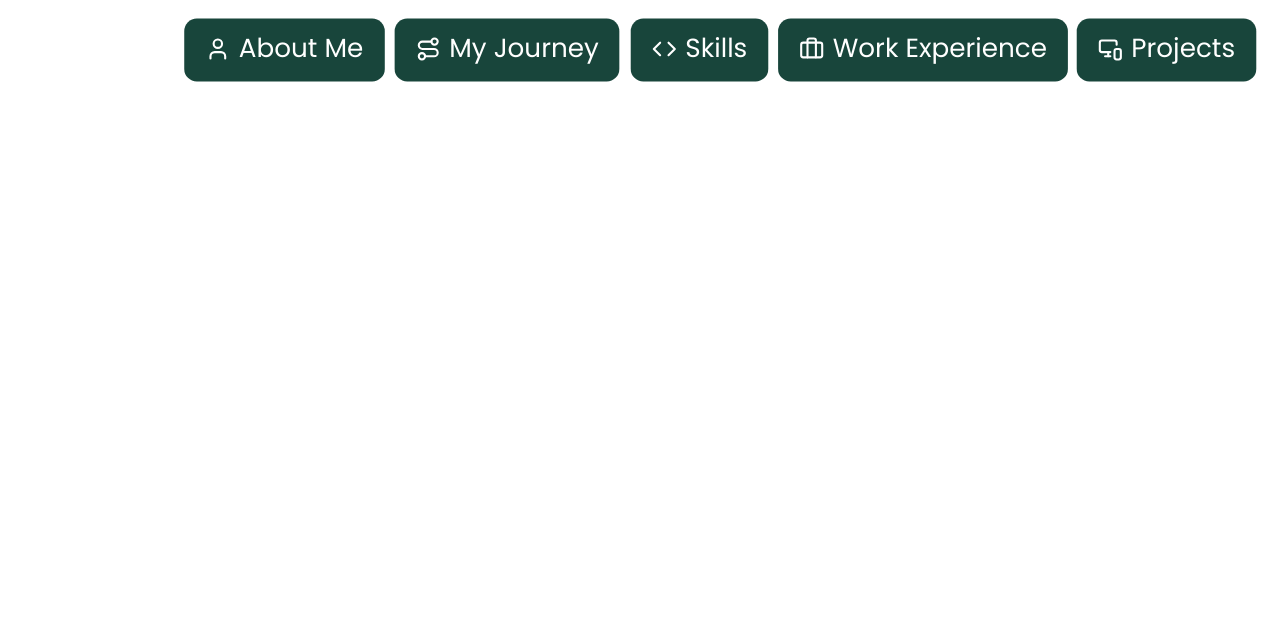
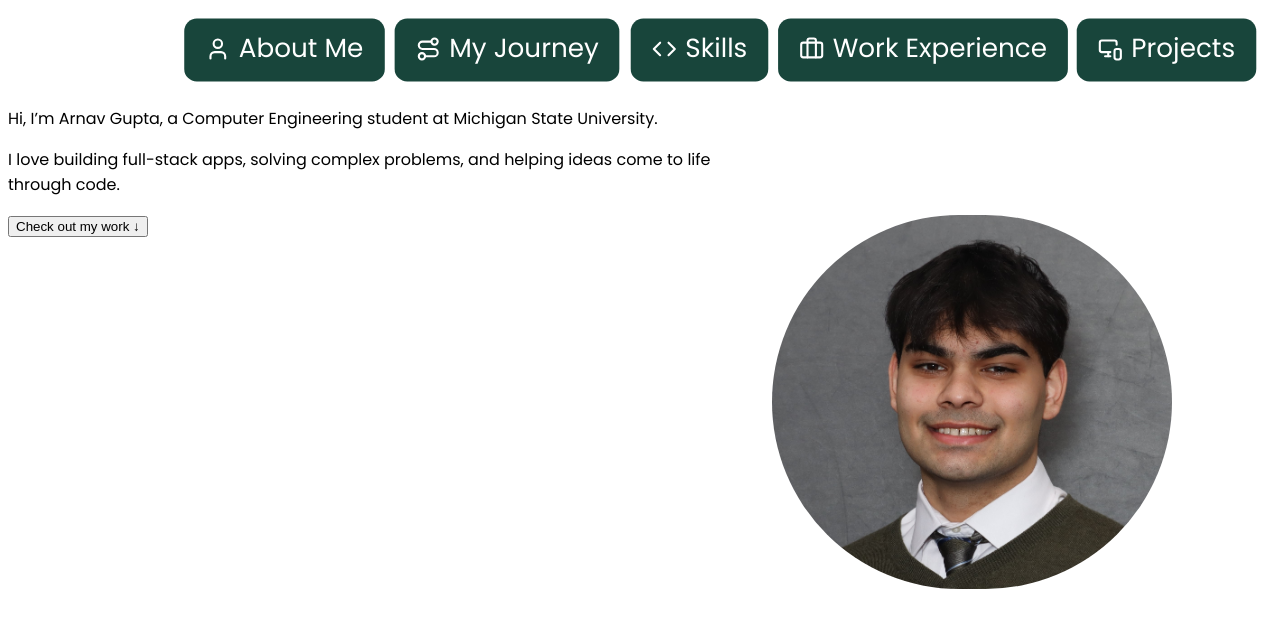
Before and after one commit to arnavg34/arnav.dev, a React (Vite) app in the folder react-ts/: page / in a window 1280 px wide. Shown: the top 628 px of the page. Built offline with nearby package versions, Linux system fonts and the light colour scheme.

Commit message:
working on hero

```diff
--- a/react-ts/src/App.tsx
+++ b/react-ts/src/App.tsx
@@ -1,10 +1,11 @@
 import NavBar from "./NavBar";
-
+import Hero from "./Hero";
 function App() {
 
   return (
     <div>
       <NavBar/>
+      <Hero/>
     </div>
   )
 }
--- /dev/null
+++ b/react-ts/src/Hero.tsx
@@ -0,0 +1,16 @@
+import "./css/Hero.css"
+import arnav from "./assets/arnav.jpg"
+export default function Hero(){
+ return (
+    <div className="outer">
+        <div className="about">
+            <p>Hi, I’m Arnav Gupta, a Computer Engineering student at Michigan State University.</p>
+            <p>I love building full-stack apps, solving complex problems, and helping ideas come to life through code.</p>
+            <button>Check out my work ↓</button>
+        </div>
+        <div className="photo">
+            <img src={arnav} alt="arnav" width="400px"/>
+        </div>
+    </div>
+ )
+}
--- /dev/null
+++ b/react-ts/src/css/Hero.css
@@ -0,0 +1,17 @@
+.outer {
+    display: flex;
+    justify-content: flex-end;
+    margin-top: 10px;
+}
+.about {
+    flex: 3;
+    justify-content: flex-start;
+}
+.photo {
+    flex: 1;
+    margin-top: 125px;
+    margin-right: 100px;
+}
+img {
+    border-radius: 200px;
+}
--- a/react-ts/src/css/NavBar.css
+++ b/react-ts/src/css/NavBar.css
@@ -11,7 +11,7 @@
     justify-content: center;
     gap: 0.5rem;
 }
-button {
+.nav button {
     font-family: inherit;
     color:white ;
     border: none;
```
Also changed, not shown: react-ts/src/assets/arnav.jpg (added).
